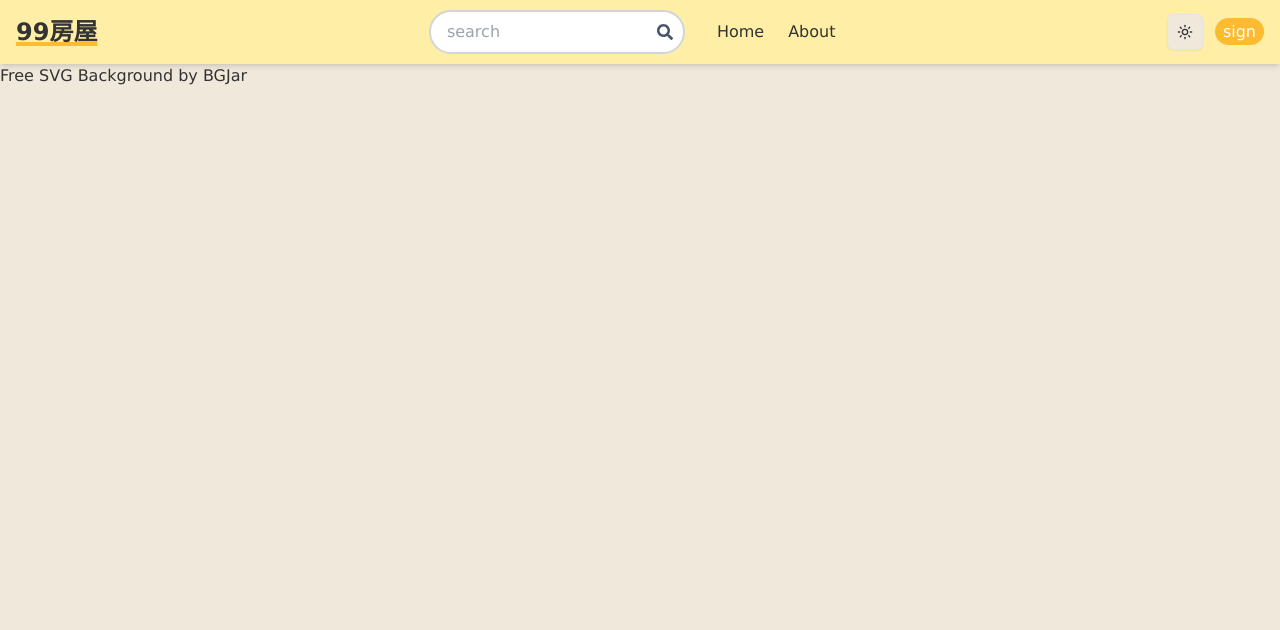
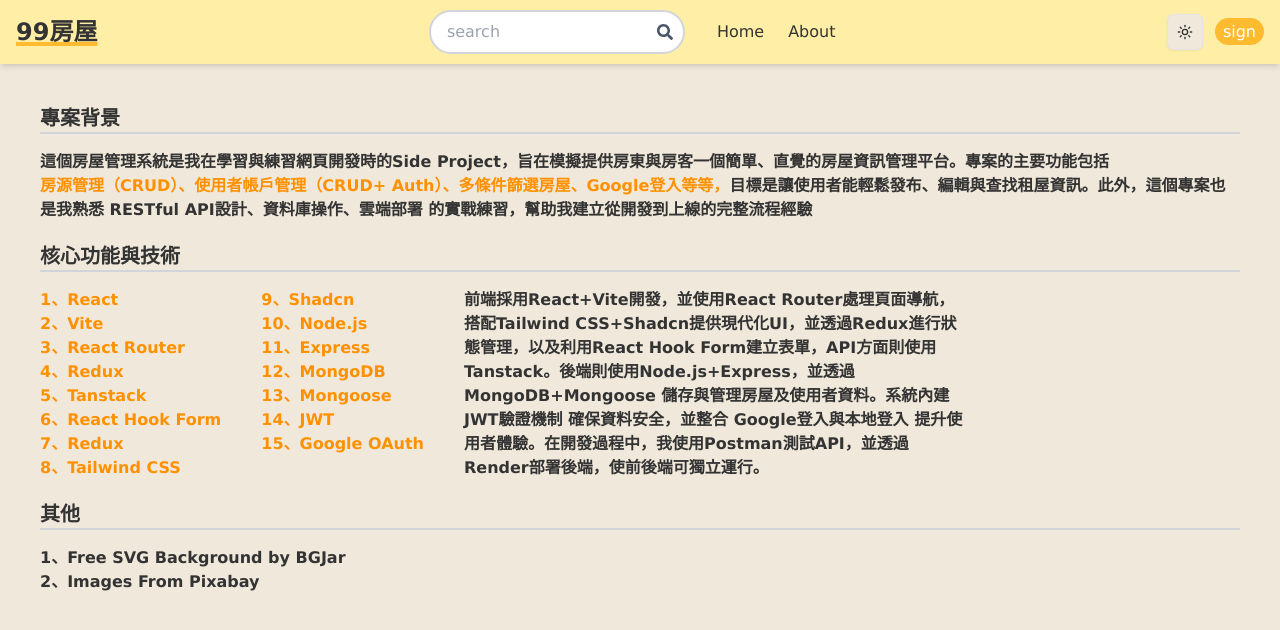
Before and after one commit to SolWatermelon/MERN_practice_app, a React (Vite) app in the folder client/: page /about in a window 1280 px wide. Shown: the top 630 px of the page. Built offline with nearby package versions, Linux system fonts and the light colour scheme; no server answers.

Commit message:
[feat] complete about page

```diff
--- a/client/src/routes/About.jsx
+++ b/client/src/routes/About.jsx
@@ -1,11 +1,97 @@
-import React from 'react'
+import React from "react";
 
 const About = () => {
+  const skills = [
+    "React",
+    "Vite",
+    "React Router",
+    "Redux",
+    "Tanstack",
+    "React Hook Form",
+    "Redux",
+    "Tailwind CSS",
+    "Shadcn",
+    "Node.js",
+    "Express",
+    "MongoDB",
+    "Mongoose",
+    "JWT",
+    "Google OAuth",
+  ];
+
   return (
-    <div>
-    Free SVG Background by <a target="_blank" href="https://bgjar.com">BGJar</a>
-    </div>
-  )
-}
+    <main className="flex flex-col gap-5 p-10 font-bold">
+      <div className="flex flex-col">
+        <span className="text-xl font-extrabold w-full border-b-2 dark:border-white border-gray-300 mb-4">
+          專案背景
+        </span>
+        <span>
+          這個房屋管理系統是我在學習與練習網頁開發時的Side
+          Project，旨在模擬提供房東與房客一個簡單、直覺的房屋資訊管理平台。專案的主要功能包括
+          <p className="text-hoverlighttext dark:text-orange inline-block">
+            房源管理（CRUD）、使用者帳戶管理（CRUD+
+            Auth）、多條件篩選房屋、Google登入等等，
+          </p>
+          目標是讓使用者能輕鬆發布、編輯與查找租屋資訊。此外，這個專案也是我熟悉
+          RESTful API設計、資料庫操作、雲端部署
+          的實戰練習，幫助我建立從開發到上線的完整流程經驗
+        </span>
+      </div>
+      <div className="flex flex-col">
+        <span className="text-xl font-extrabold w-full border-b-2 dark:border-white mb-4 border-gray-300 ">
+          核心功能與技術
+        </span>
+        <span className="flex gap-10 lg:flex-nowrap flex-wrap">
+          <ul className="text-hoverlighttext dark:text-orange">
+            {skills.map(
+              (skill, index) =>
+                index < 8 && (
+                  <li key={index}>
+                    {index + 1}、{skill}
+                  </li>
+                )
+            )}
+          </ul>
+          <ul className="text-hoverlighttext dark:text-orange">
+            {skills.map(
+              (skill, index) =>
+                index >= 8 && (
+                  <li key={index}>
+                    {index + 1}、{skill}
+                  </li>
+                )
+            )}
+          </ul>
+          <span className="max-w-[500px]">
+            前端採用React+Vite開發，並使用React Router處理頁面導航，搭配Tailwind
+            CSS+Shadcn提供現代化UI，並透過Redux進行狀態管理，以及利用React Hook
+            Form建立表單，API方面則使用Tanstack。後端則使用Node.js+Express，並透過MongoDB+Mongoose
+            儲存與管理房屋及使用者資料。系統內建JWT驗證機制 確保資料安全，並整合
+            Google登入與本地登入
+            提升使用者體驗。在開發過程中，我使用Postman測試API，並透過
+            Render部署後端，使前後端可獨立運行。
+          </span>
+        </span>
+      </div>
 
-export default About
+      <div className="flex flex-col">
+        <span className="text-xl font-extrabold w-full border-b-2 dark:border-white border-gray-300 mb-4">
+          其他
+        </span>
+        <span>
+          <ul>
+            <li>
+              1、Free SVG Background by{" "}
+              <a target="_blank" href="https://bgjar.com">
+                BGJar
+              </a>
+            </li>
+            <li>2、Images From Pixabay</li>
+          </ul>
+        </span>
+      </div>
+    </main>
+  );
+};
+
+export default About;
```
